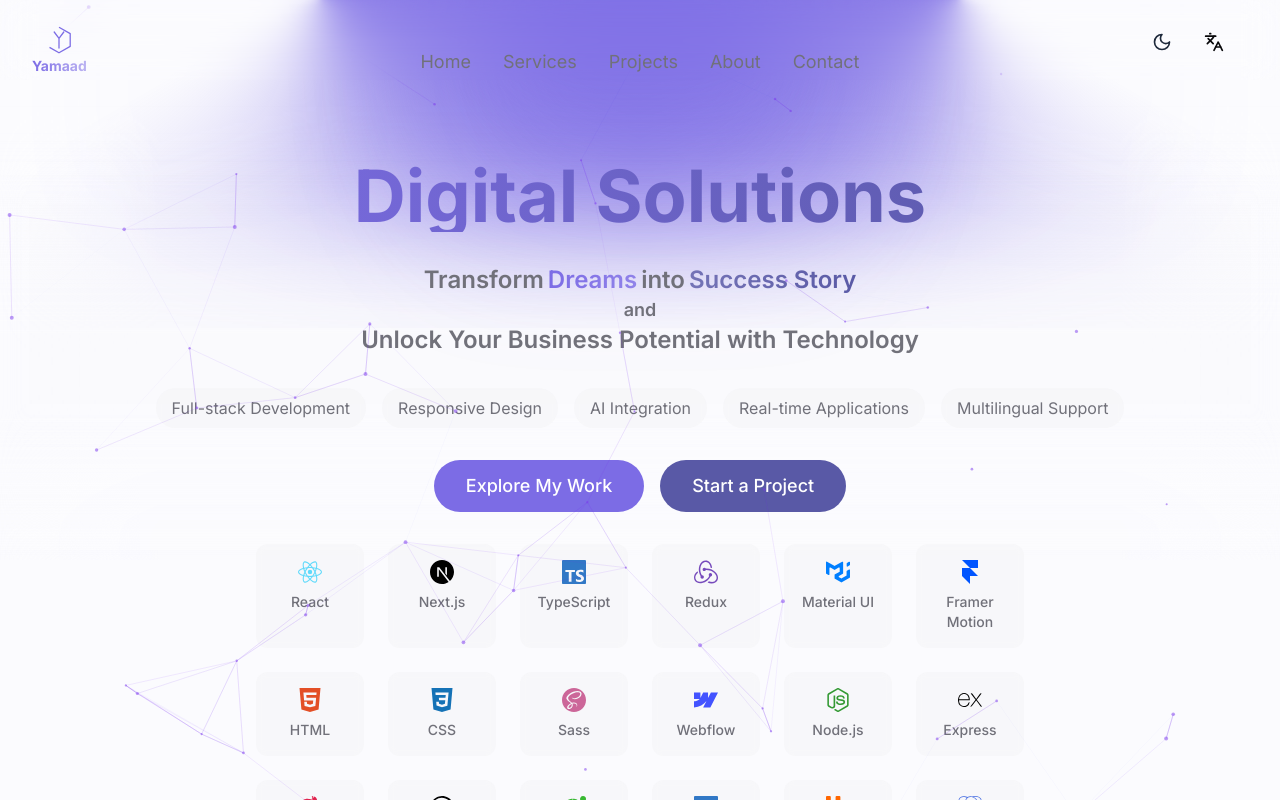
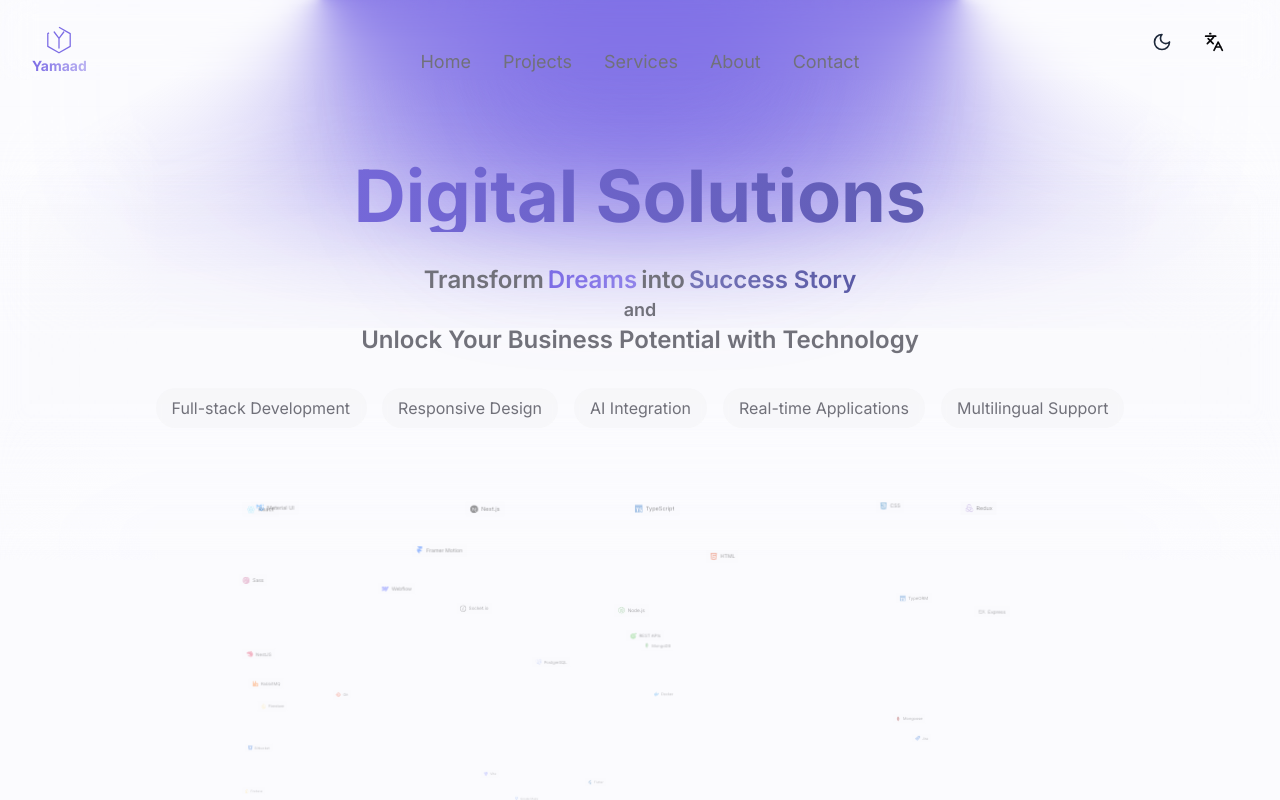
Before and after one commit to yamaad/portfolio, a Next.js app: page / in a window 1280 px wide. Shown: the top 800 px of the page. Built offline with nearby package versions, Linux system fonts and the light colour scheme.

Commit message:
finalize hero section

```diff
--- a/app/page.tsx
+++ b/app/page.tsx
@@ -18,13 +18,14 @@ export default function Home() {
   if (!mounted) return null;
 
   return (
-    <ParticlesBackground>
+    // TODO: uncomment this when you deploy
+    // <ParticlesBackground>
     <RootWrapper>
       <div className="relative flex justify-center items-center flex-col">
         <Hero locale={locale} />
         {/* Other sections will go here */}
       </div>
     </RootWrapper>
-    </ParticlesBackground>
+    //</ParticlesBackground>
   );
 }
--- a/components/sections/hero.tsx
+++ b/components/sections/hero.tsx
@@ -1,6 +1,6 @@
 "use client";
 
-import React from "react";
+import React, { useState } from "react";
 import { motion } from "framer-motion";
 import { useTheme } from "next-themes";
 import {
@@ -35,11 +35,11 @@ import {
   SiOpenai,
   SiAirtable,
 } from "react-icons/si";
-import { Button } from "../ui/moving-border";
 import hero from "@/data/content/hero";
 import { cn } from "@/utils/cn";
 import { type Skill } from "@/types/content";
 import { FlipWords } from "../ui/flip-words";
+import { AlternatingSkillRows, SpaceFloatingSkills } from "./skills";
 
 const iconMap = {
   SiReact,
@@ -79,15 +79,9 @@ interface HeroProps {
 }
 
 export const Hero = ({ locale }: HeroProps) => {
-  const { theme } = useTheme();
   const content = hero[locale];
   const isRTL = locale === "ar";
-
-  const SkillIcon = ({ skill }: { skill: Skill }) => {
-    const IconComponent = iconMap[skill.icon as keyof typeof iconMap];
-    return IconComponent ? <IconComponent className="w-6 h-6" style={{ color: skill.color }} /> : null;
-  };
-
+  const [skillsAnimationToggle, setSkillsAnimationToggle] = useState<boolean>(false);
   return (
     <div className={cn("relative min-h-screen w-full flex items-center justify-center overflow-hidden", isRTL && "rtl")}>
       <div className="relative z-10  px-4 sm:px-6 lg:px-8 pt-40 pb-20">
@@ -100,7 +94,6 @@ export const Hero = ({ locale }: HeroProps) => {
           >
             {content.title}
           </motion.h1>
-
           {/* Dynamic Subtitle with FlipWords */}
           <motion.div
             initial={{ opacity: 0, y: 20 }}
@@ -110,7 +103,6 @@ export const Hero = ({ locale }: HeroProps) => {
           >
             <FlipWords words={content.flipWords} className="py0" repeatDelay={4000} locale={locale} />
           </motion.div>
-
           {/* Description */}
           {/* <motion.p
             initial={{ opacity: 0, y: 20 }}
@@ -120,7 +112,9 @@ export const Hero = ({ locale }: HeroProps) => {
           >
             {content.description}
           </motion.p> */}
-
+          {/*
+          // TODO: Do I need to add button/s? [Explore My Work","Start a Project", "download resume"]
+           */}
           {/* Highlights */}
           <div className="flex flex-wrap justify-center gap-4">
             {content.highlights.map((highlight, index) => (
@@ -135,36 +129,9 @@ export const Hero = ({ locale }: HeroProps) => {
               </motion.span>
             ))}
           </div>
-
-          {/* CTA Buttons */}
-          <div className="flex flex-col sm:flex-row gap-4 justify-center">
-            <Button borderRadius="1.75rem" className="bg-primary text-white border-slate-800 dark:border-slate-200" href="#projects">
-              {content.primaryCta}
-            </Button>
-            <Button borderRadius="1.75rem" className="bg-secondary text-white border-slate-800 dark:border-slate-200" href="#contact">
-              {content.secondaryCta}
-            </Button>
-          </div>
-
           {/* Skills Grid */}
-          <div>
-            <div className="grid grid-cols-3 sm:grid-cols-4 md:grid-cols-6 gap-6 max-w-3xl mx-auto">
-              {content.skills.map((skill, index) => (
-                <motion.div
-                  key={skill.name}
-                  initial={{ opacity: 0, y: 20 }}
-                  whileInView={{ opacity: 1, y: 0 }}
-                  viewport={{ once: true }}
-                  transition={{ delay: 0.1 * (index % 6) }}
-                  className="flex flex-col items-center gap-2 p-4 rounded-xl bg-muted/50 backdrop-blur-sm hover:bg-muted/80 transition-colors group"
-                >
-                  <motion.div whileHover={{ scale: 1.2 }} whileTap={{ scale: 0.95 }}>
-                    <SkillIcon skill={skill} />
-                  </motion.div>
-                  <span className="text-sm font-medium text-muted-foreground">{skill.name}</span>
-                </motion.div>
-              ))}
-            </div>
+          <div className={cn(skillsAnimationToggle || "cursor-pointer")} onClick={() => setSkillsAnimationToggle(true)}>
+            {skillsAnimationToggle ? <AlternatingSkillRows skills={content.skills} /> : <SpaceFloatingSkills skills={content.skills} />}
           </div>
         </div>
       </div>
--- /dev/null
+++ b/components/sections/skills.tsx
@@ -0,0 +1,170 @@
+import React, { useEffect, useState } from "react";
+import { motion, AnimatePresence } from "framer-motion";
+import * as Icons from "react-icons/si";
+import { Skill } from "@/types/content";
+import { cn } from "@/utils/cn";
+
+// Shared Icon Component
+const SkillIcon = ({ iconName, color, size = 5 }: { iconName: string; color: string; size?: number }) => {
+  const IconComponent = Icons[iconName as keyof typeof Icons];
+  return IconComponent ? <IconComponent style={{ color }} className={`w-${size} h-${size}`} /> : null;
+};
+
+// space floating
+export const SpaceFloatingSkills = ({ skills }: { skills: Skill[] }) => {
+  const [containerDimensions, setContainerDimensions] = useState({ width: 0, height: 0 });
+  const [isMobile, setIsMobile] = useState(false);
+
+  useEffect(() => {
+    const updateDimensions = () => {
+      const container = document.getElementById("skills-container");
+      if (container) {
+        setContainerDimensions({
+          width: container.clientWidth,
+          height: container.clientHeight,
+        });
+      }
+      setIsMobile(window.innerWidth < 768);
+    };
+
+    updateDimensions();
+    window.addEventListener("resize", updateDimensions);
+    return () => window.removeEventListener("resize", updateDimensions);
+  }, []);
+
+  const getRandomPosition = (index: number) => {
+    // Create a grid-like distribution for initial positions
+    const columns = isMobile ? 2 : 4;
+    const rows = Math.ceil(skills.length / columns);
+    const column = index % columns;
+    const row = Math.floor(index / columns);
+
+    // Calculate base position within the grid
+    const baseX = (column / columns) * 100;
+    const baseY = (row / rows) * 100;
+
+    // Add some randomness but keep within bounds
+    const randomX = baseX + (Math.random() * 20 - 10);
+    const randomY = baseY + (Math.random() * 20 - 10);
+
+    return {
+      left: `${Math.min(Math.max(randomX, 5), 95)}%`,
+      top: `${Math.min(Math.max(randomY, 5), 95)}%`,
+    };
+  };
+
+  const getFloatingAnimation = () => {
+    const range = isMobile ? 20 : 50;
+    return {
+      x: [-range / 2, range / 2, -range / 2],
+      y: [-range / 2, range / 2, -range / 2],
+    };
+  };
+
+  return (
+    <div id="skills-container" className="relative w-full overflow-hidden" style={{ height: isMobile ? "50vh" : "50vh" }}>
+      <div className="relative h-full w-full">
+        <AnimatePresence>
+          {skills.map((skill, index) => {
+            const position = getRandomPosition(index);
+            const floatingAnimation = getFloatingAnimation();
+
+            return (
+              <motion.div
+                key={skill.name}
+                className="absolute"
+                initial={{ opacity: 0, scale: 0 }}
+                animate={{
+                  opacity: 1,
+                  scale: 1,
+                  ...floatingAnimation,
+                }}
+                exit={{ opacity: 0, scale: 0 }}
+                transition={{
+                  duration: 20,
+                  repeat: Infinity,
+                  repeatType: "reverse",
+                  delay: index * 0.1,
+                }}
+                style={position}
+              >
+                <motion.div
+                  className={cn(
+                    "group flex items-center gap-2 px-2 py-1.5 sm:px-3 sm:py-2",
+                    "rounded-lg backdrop-blur-sm cursor-pointer",
+                    "bg-muted/30 hover:bg-muted/50",
+                    "text-xs sm:text-sm"
+                  )}
+                  whileHover={{
+                    scale: 1.1,
+                    transition: { duration: 0.2 },
+                  }}
+                >
+                  <SkillIcon iconName={skill.icon} color={skill.color} />
+                  <span className="whitespace-nowrap">{skill.name}</span>
+                </motion.div>
+              </motion.div>
+            );
+          })}
+        </AnimatePresence>
+      </div>
+    </div>
+  );
+};
+
+// Enhanced Alternating Rows with direction switching
+export const AlternatingSkillRows = ({ skills }: { skills: Skill[] }) => {
+  return (
+    <div className="relative w-full overflow-hidden py-8 max-w-[100vw]">
+      {/* Top Row */}
+      <motion.div
+        className="flex gap-4 py-2"
+        animate={{
+          x: [0, -1000],
+        }}
+        transition={{
+          duration: 20,
+          repeat: Infinity,
+          repeatType: "loop",
+          ease: "linear",
+        }}
+      >
+        {skills.map((skill, index) => (
+          <motion.div
+            key={`${skill.name}-${index}`}
+            className="flex items-center gap-2 px-4 py-2 rounded-full backdrop-blur-sm bg-muted/30"
+            whileHover={{ scale: 1.1, y: -5 }}
+          >
+            <SkillIcon iconName={skill.icon} color={skill.color} />
+            <span className="text-sm whitespace-nowrap">{skill.name}</span>
+          </motion.div>
+        ))}
+      </motion.div>
+
+      {/* Bottom Row */}
+      <motion.div
+        className="flex gap-4 py-4"
+        animate={{
+          x: [-1000, 0],
+        }}
+        transition={{
+          duration: 20,
+          repeat: Infinity,
+          repeatType: "loop",
+          ease: "linear",
+        }}
+      >
+        {skills.map((skill, index) => (
+          <motion.div
+            key={`${skill.name}-${index}`}
+            className="flex items-center gap-2 px-4 py-2 rounded-full backdrop-blur-sm bg-muted/30"
+            whileHover={{ scale: 1.1, y: -5 }}
+          >
+            <SkillIcon iconName={skill.icon} color={skill.color} />
+            <span className="text-sm whitespace-nowrap">{skill.name}</span>
+          </motion.div>
+        ))}
+      </motion.div>
+    </div>
+  );
+};
--- a/components/ui/moving-border.tsx
+++ /dev/null
@@ -1,33 +0,0 @@
-"use client";
-
-import React from "react";
-import { cn } from "@/utils/cn";
-
-export const Button = React.forwardRef<
-  HTMLAnchorElement,
-  React.AnchorHTMLAttributes<HTMLAnchorElement> & {
-    borderRadius?: string;
-    children: React.ReactNode;
-    className?: string;
-  }
->(({ className, children, borderRadius, ...props }, ref) => {
-  return (
-    <a
-      ref={ref}
-      className={cn(
-        "group relative inline-flex items-center justify-center px-8 py-3 text-lg font-medium transition-all duration-200 ease-out hover:text-opacity-80",
-        className
-      )}
-      style={{ borderRadius: borderRadius }}
-      {...props}
-    >
-      <span className="absolute inset-0 h-full w-full transform-gpu transition-all duration-500 ease-out group-hover:scale-105" />
-      <span className="absolute inset-0 h-full w-full transform-gpu transition-all duration-500 ease-out">
-        <span className="absolute inset-0 h-full w-full transform-gpu rounded-full blur-lg transition-all duration-500 ease-out group-hover:blur-xl" />
-      </span>
-      <span className="relative">{children}</span>
-    </a>
-  );
-});
-
-Button.displayName = "Button";
--- a/data/content/navigation.ts
+++ b/data/content/navigation.ts
@@ -12,8 +12,8 @@ const navigation: LocalizedContent<{
   en: {
     items: [
       { label: "Home", href: "/" },
+      { label: "Projects", href: "#projects" },
       { label: "Services", href: "#services" },
-      { label: "Projects", href: "#projects" },
       { label: "About", href: "#about" },
       { label: "Contact", href: "#contact" },
     ],
--- a/types/content.ts
+++ b/types/content.ts
@@ -25,7 +25,7 @@ export interface Skill {
   name: string;
   icon: string;
   color: string;
-  category?: "frontend" | "backend" | "database" | "tools" | "mobile" | "cloud";
+  category?: string;
 }
 
 export interface Service {
```
Lines whose indentation alone changed are shown as unchanged.
